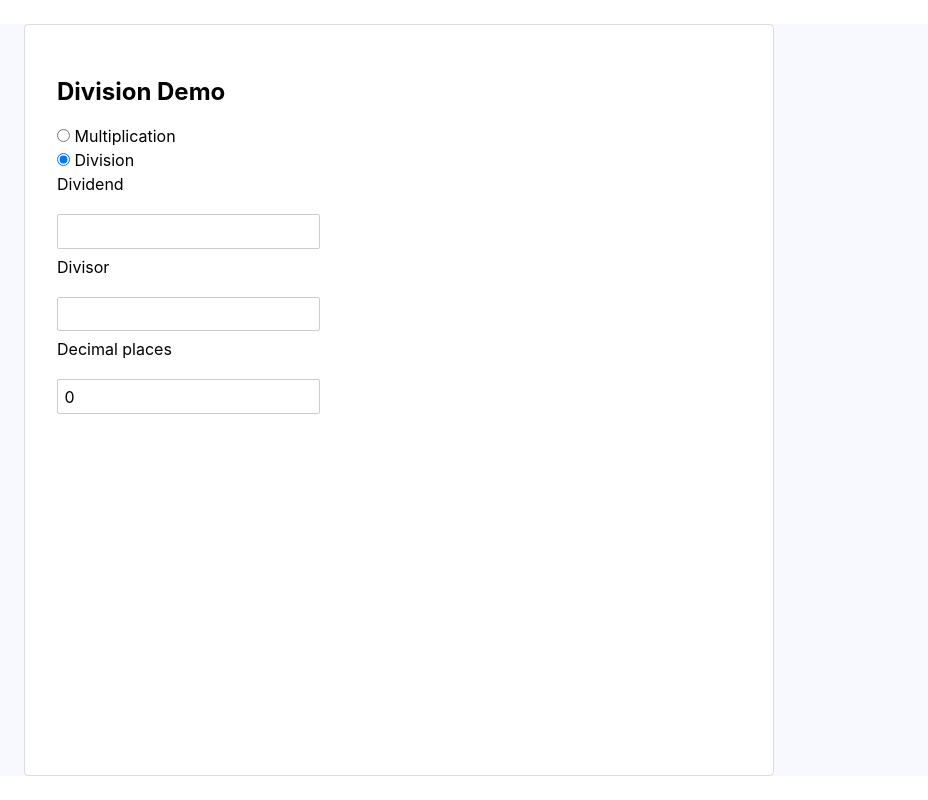
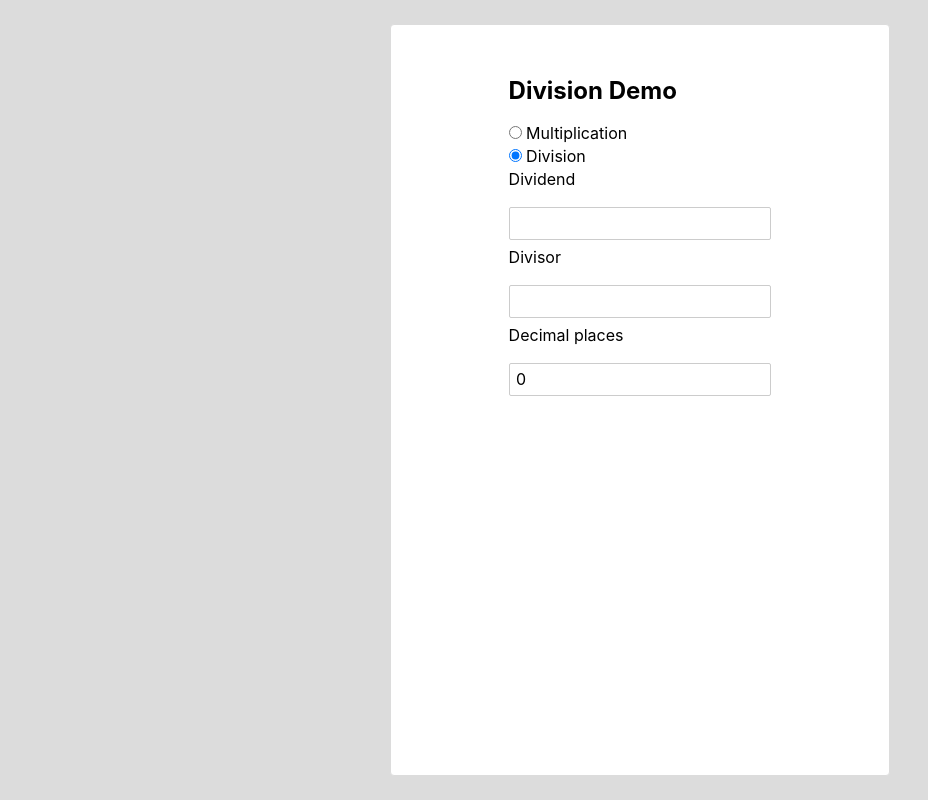
Before and after one commit to kenleung5e28/long-division-demo, a Svelte app: page / in a window 1280 px wide. Shown: the whole page, without its empty margins (0-928 px from the left). Built offline with nearby package versions, Linux system fonts and the light colour scheme.

Commit message:
adjust style

```diff
--- a/public/global.css
+++ b/public/global.css
@@ -1,11 +1,354 @@
-*, *:before, *:after {
-  box-sizing: border-box;
+/*! normalize.css v8.0.1 | MIT License | github.com/necolas/normalize.css */
+
+/* Document
+   ========================================================================== */
+
+/**
+ * 1. Correct the line height in all browsers.
+ * 2. Prevent adjustments of font size after orientation changes in iOS.
+ */
+
+ html {
+  line-height: 1.15; /* 1 */
+  -webkit-text-size-adjust: 100%; /* 2 */
 }
 
-html {
-	height: 100vh;
-	width: 100vw;
+/* Sections
+   ========================================================================== */
+
+/**
+ * Remove the margin in all browsers.
+ */
+
+body {
+  margin: 0;
 }
+
+/**
+ * Render the `main` element consistently in IE.
+ */
+
+main {
+  display: block;
+}
+
+/**
+ * Correct the font size and margin on `h1` elements within `section` and
+ * `article` contexts in Chrome, Firefox, and Safari.
+ */
+
+h1 {
+  font-size: 2em;
+  margin: 0.67em 0;
+}
+
+/* Grouping content
+   ========================================================================== */
+
+/**
+ * 1. Add the correct box sizing in Firefox.
+ * 2. Show the overflow in Edge and IE.
+ */
+
+hr {
+  box-sizing: content-box; /* 1 */
+  height: 0; /* 1 */
+  overflow: visible; /* 2 */
+}
+
+/**
+ * 1. Correct the inheritance and scaling of font size in all browsers.
+ * 2. Correct the odd `em` font sizing in all browsers.
+ */
+
+pre {
+  font-family: monospace, monospace; /* 1 */
+  font-size: 1em; /* 2 */
+}
+
+/* Text-level semantics
+   ========================================================================== */
+
+/**
+ * Remove the gray background on active links in IE 10.
+ */
+
+a {
+  background-color: transparent;
+}
+
+/**
+ * 1. Remove the bottom border in Chrome 57-
+ * 2. Add the correct text decoration in Chrome, Edge, IE, Opera, and Safari.
+ */
+
+abbr[title] {
+  border-bottom: none; /* 1 */
+  text-decoration: underline; /* 2 */
+  text-decoration: underline dotted; /* 2 */
+}
+
+/**
+ * Add the correct font weight in Chrome, Edge, and Safari.
+ */
+
+b,
+strong {
+  font-weight: bolder;
+}
+
+/**
+ * 1. Correct the inheritance and scaling of font size in all browsers.
+ * 2. Correct the odd `em` font sizing in all browsers.
+ */
+
+code,
+kbd,
+samp {
+  font-family: monospace, monospace; /* 1 */
+  font-size: 1em; /* 2 */
+}
+
+/**
+ * Add the correct font size in all browsers.
+ */
+
+small {
+  font-size: 80%;
+}
+
+/**
+ * Prevent `sub` and `sup` elements from affecting the line height in
+ * all browsers.
+ */
+
+sub,
+sup {
+  font-size: 75%;
+  line-height: 0;
+  position: relative;
+  vertical-align: baseline;
+}
+
+sub {
+  bottom: -0.25em;
+}
+
+sup {
+  top: -0.5em;
+}
+
+/* Embedded content
+   ========================================================================== */
+
+/**
+ * Remove the border on images inside links in IE 10.
+ */
+
+img {
+  border-style: none;
+}
+
+/* Forms
+   ========================================================================== */
+
+/**
+ * 1. Change the font styles in all browsers.
+ * 2. Remove the margin in Firefox and Safari.
+ */
+
+button,
+input,
+optgroup,
+select,
+textarea {
+  font-family: inherit; /* 1 */
+  font-size: 100%; /* 1 */
+  line-height: 1.15; /* 1 */
+  margin: 0; /* 2 */
+}
+
+/**
+ * Show the overflow in IE.
+ * 1. Show the overflow in Edge.
+ */
+
+button,
+input { /* 1 */
+  overflow: visible;
+}
+
+/**
+ * Remove the inheritance of text transform in Edge, Firefox, and IE.
+ * 1. Remove the inheritance of text transform in Firefox.
+ */
+
+button,
+select { /* 1 */
+  text-transform: none;
+}
+
+/**
+ * Correct the inability to style clickable types in iOS and Safari.
+ */
+
+button,
+[type="button"],
+[type="reset"],
+[type="submit"] {
+  -webkit-appearance: button;
+}
+
+/**
+ * Remove the inner border and padding in Firefox.
+ */
+
+button::-moz-focus-inner,
+[type="button"]::-moz-focus-inner,
+[type="reset"]::-moz-focus-inner,
+[type="submit"]::-moz-focus-inner {
+  border-style: none;
+  padding: 0;
+}
+
+/**
+ * Restore the focus styles unset by the previous rule.
+ */
+
+button:-moz-focusring,
+[type="button"]:-moz-focusring,
+[type="reset"]:-moz-focusring,
+[type="submit"]:-moz-focusring {
+  outline: 1px dotted ButtonText;
+}
+
+/**
+ * Correct the padding in Firefox.
+ */
+
+fieldset {
+  padding: 0.35em 0.75em 0.625em;
+}
+
+/**
+ * 1. Correct the text wrapping in Edge and IE.
+ * 2. Correct the color inheritance from `fieldset` elements in IE.
+ * 3. Remove the padding so developers are not caught out when they zero out
+ *    `fieldset` elements in all browsers.
+ */
+
+legend {
+  box-sizing: border-box; /* 1 */
+  color: inherit; /* 2 */
+  display: table; /* 1 */
+  max-width: 100%; /* 1 */
+  padding: 0; /* 3 */
+  white-space: normal; /* 1 */
+}
+
+/**
+ * Add the correct vertical alignment in Chrome, Firefox, and Opera.
+ */
+
+progress {
+  vertical-align: baseline;
+}
+
+/**
+ * Remove the default vertical scrollbar in IE 10+.
+ */
+
+textarea {
+  overflow: auto;
+}
+
+/**
+ * 1. Add the correct box sizing in IE 10.
+ * 2. Remove the padding in IE 10.
+ */
+
+[type="checkbox"],
+[type="radio"] {
+  box-sizing: border-box; /* 1 */
+  padding: 0; /* 2 */
+}
+
+/**
+ * Correct the cursor style of increment and decrement buttons in Chrome.
+ */
+
+[type="number"]::-webkit-inner-spin-button,
+[type="number"]::-webkit-outer-spin-button {
+  height: auto;
+}
+
+/**
+ * 1. Correct the odd appearance in Chrome and Safari.
+ * 2. Correct the outline style in Safari.
+ */
+
+[type="search"] {
+  -webkit-appearance: textfield; /* 1 */
+  outline-offset: -2px; /* 2 */
+}
+
+/**
+ * Remove the inner padding in Chrome and Safari on macOS.
+ */
+
+[type="search"]::-webkit-search-decoration {
+  -webkit-appearance: none;
+}
+
+/**
+ * 1. Correct the inability to style clickable types in iOS and Safari.
+ * 2. Change font properties to `inherit` in Safari.
+ */
+
+::-webkit-file-upload-button {
+  -webkit-appearance: button; /* 1 */
+  font: inherit; /* 2 */
+}
+
+/* Interactive
+   ========================================================================== */
+
+/*
+ * Add the correct display in Edge, IE 10+, and Firefox.
+ */
+
+details {
+  display: block;
+}
+
+/*
+ * Add the correct display in all browsers.
+ */
+
+summary {
+  display: list-item;
+}
+
+/* Misc
+   ========================================================================== */
+
+/**
+ * Add the correct display in IE 10+.
+ */
+
+template {
+  display: none;
+}
+
+/**
+ * Add the correct display in IE 10.
+ */
+
+[hidden] {
+  display: none;
+}
+
+/******************************************************************************/
 
 body {
 	margin: 0;
--- a/src/App.svelte
+++ b/src/App.svelte
@@ -66,25 +66,28 @@
 
 <style>
 	main {
-		margin: 0;
-		background-color: ghostwhite;
+		display: block;
+		padding: 1.5rem;
+		background-color: gainsboro;
 	}
 
 	.panel {
-		box-sizing: border-box;
 		background-color: white;
+		margin: 0 auto;
 		padding: 2rem;
-		margin: 1.5rem;
 		border: solid 1px gainsboro;
 		border-radius: 0.25rem;
-		max-width: 750px;
+		box-sizing: border-box;
+		max-width: 500px;
 		min-height: calc(100vh - 3rem);
+		display: flex;
+		justify-content: center;
 	}
 
 	.display-subpanel {
-		-webkit-user-select: none;  /* Chrome all / Safari all */
-  	-moz-user-select: none;     /* Firefox all */
-  	-ms-user-select: none;      /* IE 10+ */
+		-webkit-user-select: none;
+  	-moz-user-select: none;
+  	-ms-user-select: none;
   	user-select: none;
 	}
 
@@ -97,6 +100,7 @@
 
 <main>
 	<div class="panel">
+		<div>
 			<h2>{titles[type]}</h2>
 			<form>
 				<label class="type-option"><input type="radio" id="mul" name="type" value="mul" on:input={handleTypeOption}> Multiplication</label>
@@ -118,4 +122,5 @@
 				{@html processMath('$' + expr + '$')}
 			</div>
 		</div>
+	</div>
 </main>
```
Lines whose indentation alone changed are shown as unchanged.
